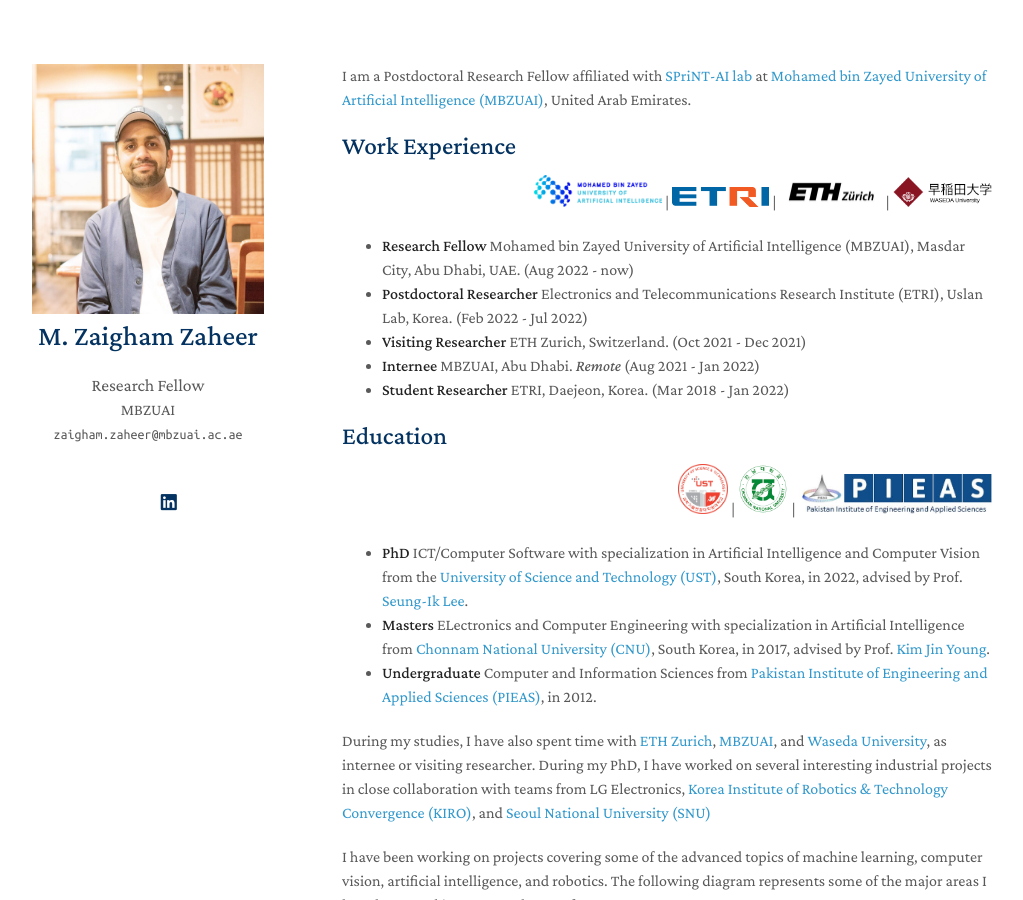
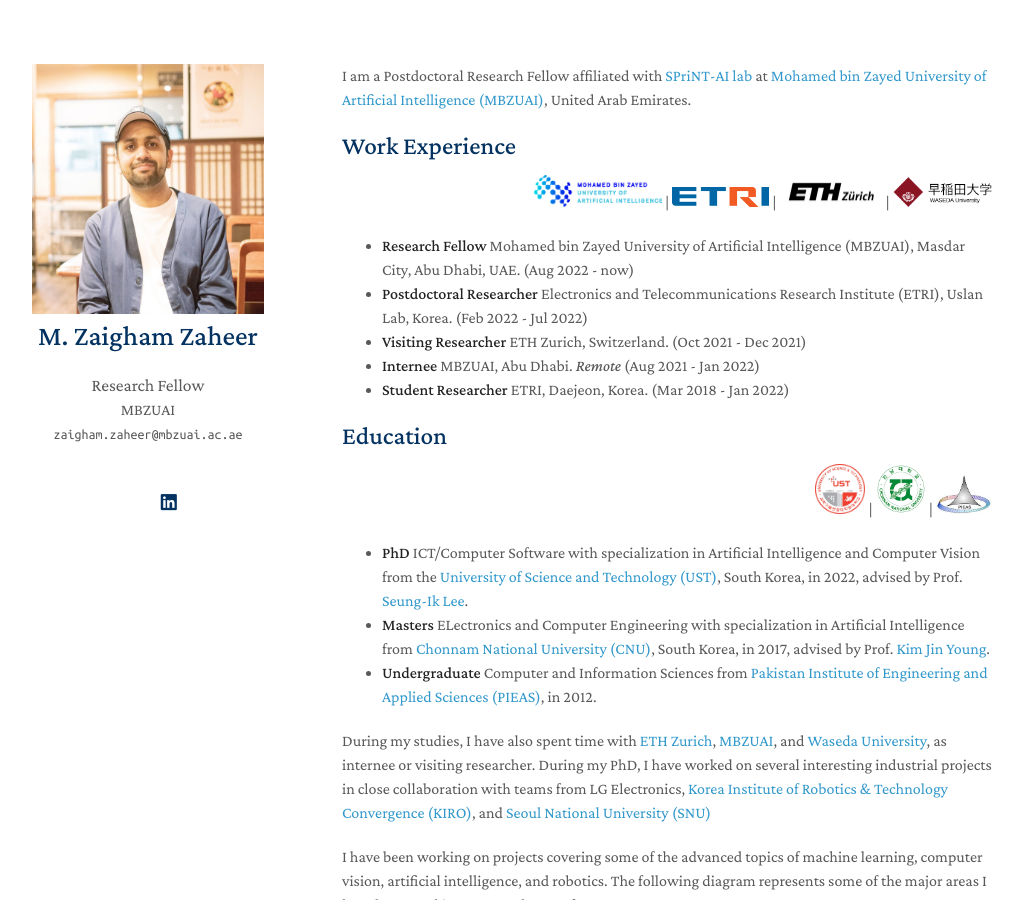
Before and after one commit to ZaighamZ/ZaighamZ.github.io, a Jekyll site: the page built from index.md, in a window 1280 px wide and 900 px high. Shown: the whole window, without its empty margins (128-1151 px from the left). Built offline with Jekyll 4.4.1, drawn with Linux system fonts in a browser that asks for light colours; nearby versions of some CDN libraries; a style sheet for code colours, icons or effects is not loaded.

Commit message:
Update index.md

```diff
--- a/index.md
+++ b/index.md
@@ -24,7 +24,7 @@ I am a Postdoctoral Research Fellow affiliated with [SPriNT-AI lab](https://www.
 ## Education
 <p align="right"> <img src="/assets/img/logos/ust_logo.jpg" width="50"> |
 <img src="/assets/img/logos/Chonnam_uni_logo.gif" width="50"> |
-<img src="/assets/img/logos/pieas_logo.jfif" height="40"> </p>
+<img src="/assets/img/logos/pieas_logo2.jfif" height="40"> </p>
 
 
 - **PhD** ICT/Computer Software with specialization in Artificial Intelligence and Computer Vision from the [University of Science and Technology (UST)](www.ust.ac.kr/){:target="_blank"}, South Korea, in 2022, advised by Prof. [Seung-Ik Lee](https://sites.google.com/view/cvml-ust/professor?authuser=0/){:target="_blank"}.
```
